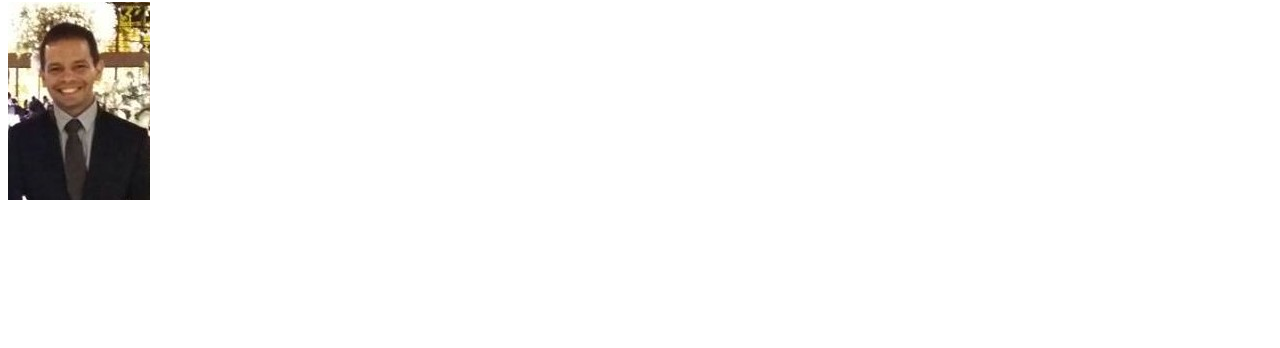
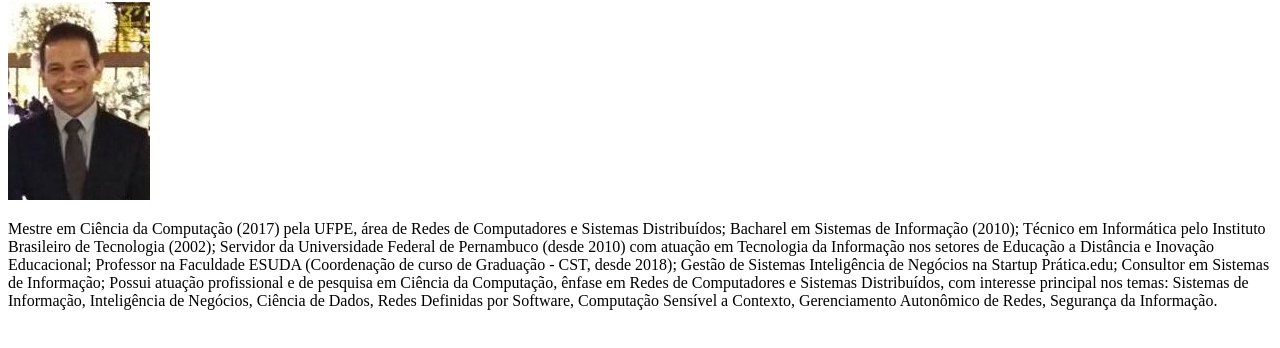
Before and after one commit to clovesrocha/softex, a plain HTML site: page back/pages/page-Davidcunha.html in a window 1280 px wide. Shown: the part 78-426 px from the top of the page. Drawn offline with Linux system fonts and the light colour scheme; files whose address does not match are found by name.

Commit message:
Update page-Davidcunha.html
Adicionado texto do lattes

```diff
--- a/back/pages/page-Davidcunha.html
+++ b/back/pages/page-Davidcunha.html
@@ -9,5 +9,6 @@
 <body>
         <h1>David Carlos Pereira da CUnha</h1>
         <img src="./img/david (3).jpg" alt="">
+        <p>Mestre em Ciência da Computação (2017) pela UFPE, área de Redes de Computadores e Sistemas Distribuídos; Bacharel em Sistemas de Informação (2010); Técnico em Informática pelo Instituto Brasileiro de Tecnologia (2002); Servidor da Universidade Federal de Pernambuco (desde 2010) com atuação em Tecnologia da Informação nos setores de Educação a Distância e Inovação Educacional; Professor na Faculdade ESUDA (Coordenação de curso de Graduação - CST, desde 2018); Gestão de Sistemas Inteligência de Negócios na Startup Prática.edu; Consultor em Sistemas de Informação; Possui atuação profissional e de pesquisa em Ciência da Computação, ênfase em Redes de Computadores e Sistemas Distribuídos, com interesse principal nos temas: Sistemas de Informação, Inteligência de Negócios, Ciência de Dados, Redes Definidas por Software, Computação Sensível a Contexto, Gerenciamento Autonômico de Redes, Segurança da Informação.</p>
 </body>
 </html>
```
